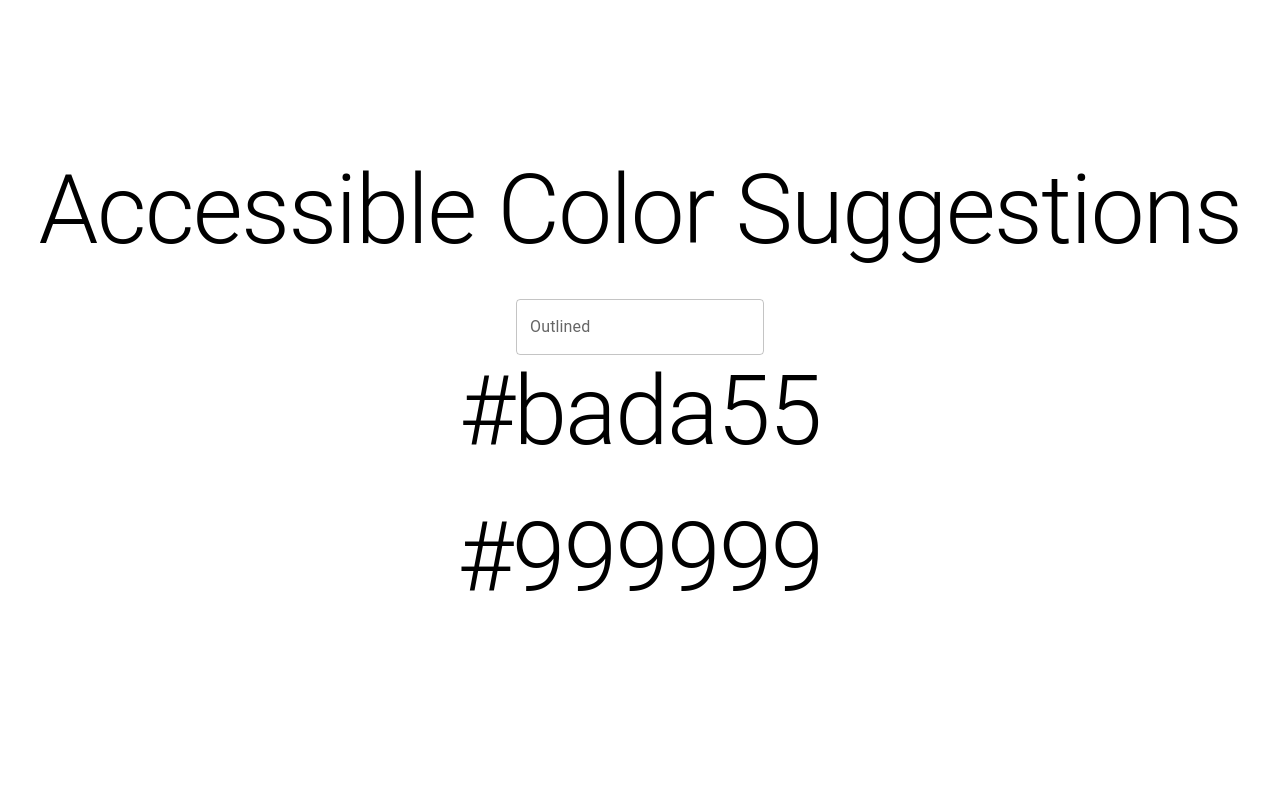
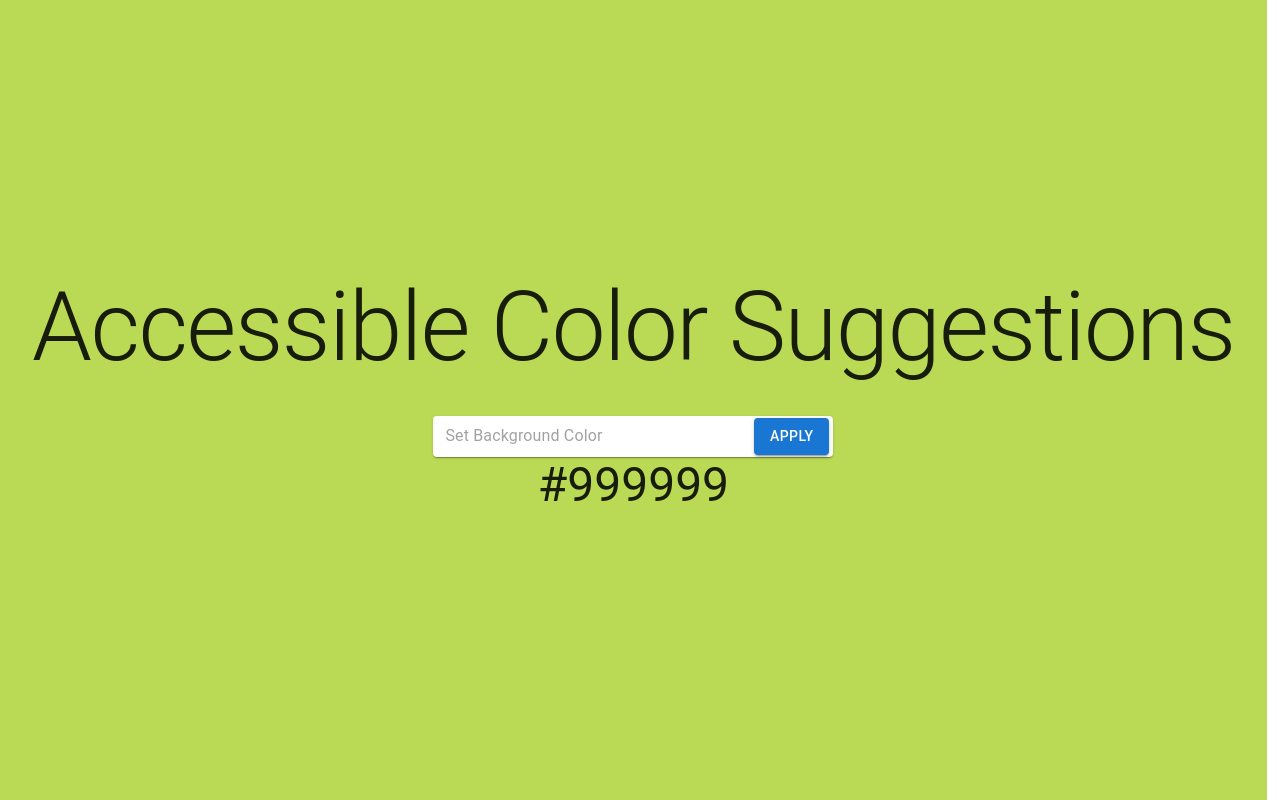
Before and after one commit to rdeber/accessibile-color-suggestion, a React (Vite) app: page / in a window 1280 px wide. Built offline with nearby package versions, Linux system fonts and the light colour scheme.

Commit message:
Cleanup helper functions

```diff
--- a/src/App.tsx
+++ b/src/App.tsx
@@ -1,30 +1,65 @@
-import React, { useState } from 'react'
-import TextField from '@mui/material/TextField';
-import Typography from '@mui/material/Typography';
-import './App.css'
+import React, { useState } from 'react';
+import { Typography, Button, InputBase, Paper, styled, CssBaseline } from '@mui/material';
+import { suggestAccessibleColor } from './utils/suggestAccessibleColor';
 
 function App() {
-  const [color, setColor] = useState<string>('#bada55')
-  const [colorSuggestion1, setColorSuggestion1] = useState<string>('#999999')
+  const [color, setColor] = useState<string>('#bada55');
+  const [colorSuggestion, setColorSuggestion] = useState<string>('#999999');
+  const [inputColorString, setInputColorString] = useState<string>('');
 
   const handleChange = (event: React.ChangeEvent<HTMLInputElement>) => {
-    setColor(event.target.value);
-  }
+    setInputColorString(event.target.value);
+  };
+
+  const handleSubmit = (event: React.FormEvent<HTMLFormElement>) => {
+    event.preventDefault();
+    if (/^#[0-9A-F]{6}$/i.test(inputColorString)) {
+      setColor(inputColorString);
+      setColorSuggestion(suggestAccessibleColor(inputColorString));
+    } else {
+      alert('Invalid color format. Please provide a color in the format #RRGGBB.');
+    }
+  };
+
+  const mainStyle = {
+    backgroundColor: color,
+    height: '100vh',
+    display: 'flex',
+    flexDirection: 'column',
+    alignItems: 'center',
+    justifyContent: 'center',
+    padding: '2rem'
+  } as React.CSSProperties;
 
   return (
     <>
-      <Typography variant="h1" component="div" gutterBottom>
+      <CssBaseline />
+      <main style={mainStyle}>
+      <Typography variant="h1" gutterBottom>
         Accessible Color Suggestions
       </Typography>
-      <TextField onChange={handleChange} id="outlined-basic" label="Outlined" variant="outlined" />
-      <Typography variant="h1" component="div" gutterBottom>
-        {color}
+      <Paper
+        component="form"
+        onSubmit={handleSubmit} // Add the onSubmit handler here
+        sx={{ p: '2px 4px', display: 'flex', alignItems: 'center', width: 400 }}
+      >
+        <InputBase
+          sx={{ ml: 1, flex: 1 }}
+          placeholder="Set Background Color"
+          inputProps={{ 'aria-label': 'Set Background Color' }}
+          value={inputColorString}
+          onChange={handleChange}
+        />
+        <Button variant="contained" type="submit" aria-label="Apply">
+          Apply
+        </Button>
+      </Paper>
+      <Typography variant="h3" component="div" gutterBottom>
+        {colorSuggestion}
       </Typography>
-      <Typography variant="h1" component="div" gutterBottom>
-        {colorSuggestion1}
-      </Typography>
+    </main>
     </>
-  )
+  );
 }
 
-export default App
+export default App;
--- a/src/utils/blendRgbaOnHex.js
+++ b/src/utils/blendRgbaOnHex.js
@@ -7,7 +7,7 @@
  * then returns the blended color in hexadecimal format.
  *
  * @example
- * const hexColor = blendColors('rgba(0, 0, 0, .25)', '#555555');
+ * const hexColor = blendRgbaOnHex('rgba(0, 0, 0, .25)', '#555555');
  * console.log(hexColor);
  *
  * @param foreground The foreground color to blend as an rgba value (ex. rgba(0,0,0,.75))
--- /dev/null
+++ b/src/utils/suggestAccessibleColor.tsx
@@ -0,0 +1,37 @@
+export function suggestAccessibleColor(background: string) {
+  // Helper function to convert RGB to relative luminance
+  function getRelativeLuminance(color: number) {
+    const sRGB = color / 255.0;
+    return sRGB <= 0.03928 ? sRGB / 12.92 : Math.pow((sRGB + 0.055) / 1.055, 2.4);
+  }
+
+  // Helper function to calculate contrast ratio
+  function getContrastRatio(l1: number, l2: number) {
+    const lighter = Math.max(l1, l2);
+    const darker = Math.min(l1, l2);
+    return (lighter + 0.05) / (darker + 0.05);
+  }
+
+  // Convert hex color to RGB components
+  function hexToRGB(hex: string) {
+    const r = parseInt(hex.substring(1, 3), 16);
+    const g = parseInt(hex.substring(3, 5), 16);
+    const b = parseInt(hex.substring(5, 7), 16);
+    return { r, g, b };
+  }
+
+  // Convert input background color to RGB
+  const { r: bgR, g: bgG, b: bgB } = hexToRGB(background);
+
+  // Calculate relative luminance for background and both text colors
+  const bgLuminance = 0.2126 * getRelativeLuminance(bgR) + 0.7152 * getRelativeLuminance(bgG) + 0.0722 * getRelativeLuminance(bgB);
+  const whiteLuminance = getRelativeLuminance(255);
+  const blackLuminance = getRelativeLuminance(0);
+
+  // Calculate contrast ratios
+  const whiteContrast = getContrastRatio(bgLuminance, whiteLuminance);
+  const blackContrast = getContrastRatio(bgLuminance, blackLuminance);
+
+  // Determine which color has a higher contrast ratio
+  return whiteContrast >= blackContrast ? "white" : "black";
+}
--- a/tsconfig.json
+++ b/tsconfig.json
@@ -21,5 +21,6 @@
     "noFallthroughCasesInSwitch": true
   },
   "include": ["src"],
+  "exclude": ["src/utils"],
   "references": [{ "path": "./tsconfig.node.json" }]
 }
```
